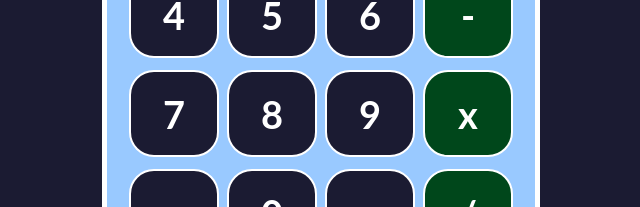
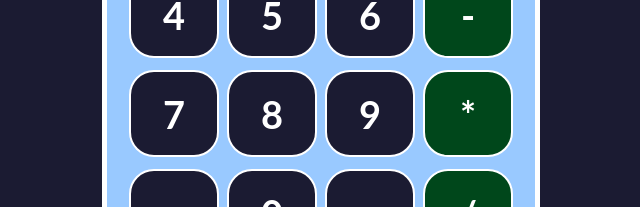
Before and after one commit to collajuan/React_freeCodeCamp, a React (Create React App) app in the folder calculadora/: page / in a window 1280 px wide. Shown: the part 361-568 px from the top of the page, without its empty margins (319-959 px from the left). Built offline with nearby package versions, Linux system fonts and the light colour scheme.

Commit message:
calcularResultado

```diff
--- a/calculadora/package.json
+++ b/calculadora/package.json
@@ -6,6 +6,7 @@
     "@testing-library/jest-dom": "^5.17.0",
     "@testing-library/react": "^13.4.0",
     "@testing-library/user-event": "^13.5.0",
+    "mathjs": "^13.0.3",
     "react": "^18.3.1",
     "react-dom": "^18.3.1",
     "react-scripts": "5.0.1",
--- a/calculadora/src/App.js
+++ b/calculadora/src/App.js
@@ -3,6 +3,7 @@ import Boton from './componentes/Boton';
 import BotonClear from './componentes/BotonClear';
 import Pantalla from './componentes/Pantalla';
 import { useState } from 'react'
+import { evaluate} from 'mathjs'
 
 function App() {
 
@@ -10,6 +11,10 @@ function App() {
 
   const agregarInput = val => {
     setInput(input + val)
+  }
+
+  const calcularResultado = () => {
+    setInput(evaluate(input))
   }
 
   return (
@@ -36,10 +41,10 @@ function App() {
           <Boton manejarClic={agregarInput}>7</Boton>
           <Boton manejarClic={agregarInput}>8</Boton>
           <Boton manejarClic={agregarInput}>9</Boton>
-          <Boton manejarClic={agregarInput}>x</Boton>
+          <Boton manejarClic={agregarInput}>*</Boton>
         </div>
         <div className='fila'>
-          <Boton manejarClic={agregarInput}>=</Boton>
+          <Boton manejarClic={calcularResultado}>=</Boton>
           <Boton manejarClic={agregarInput}>0</Boton>
           <Boton manejarClic={agregarInput}>.</Boton>
           <Boton manejarClic={agregarInput}>/</Boton>
```
Also changed, not shown: 1 other file (tests, documents, lock files or other folders).
